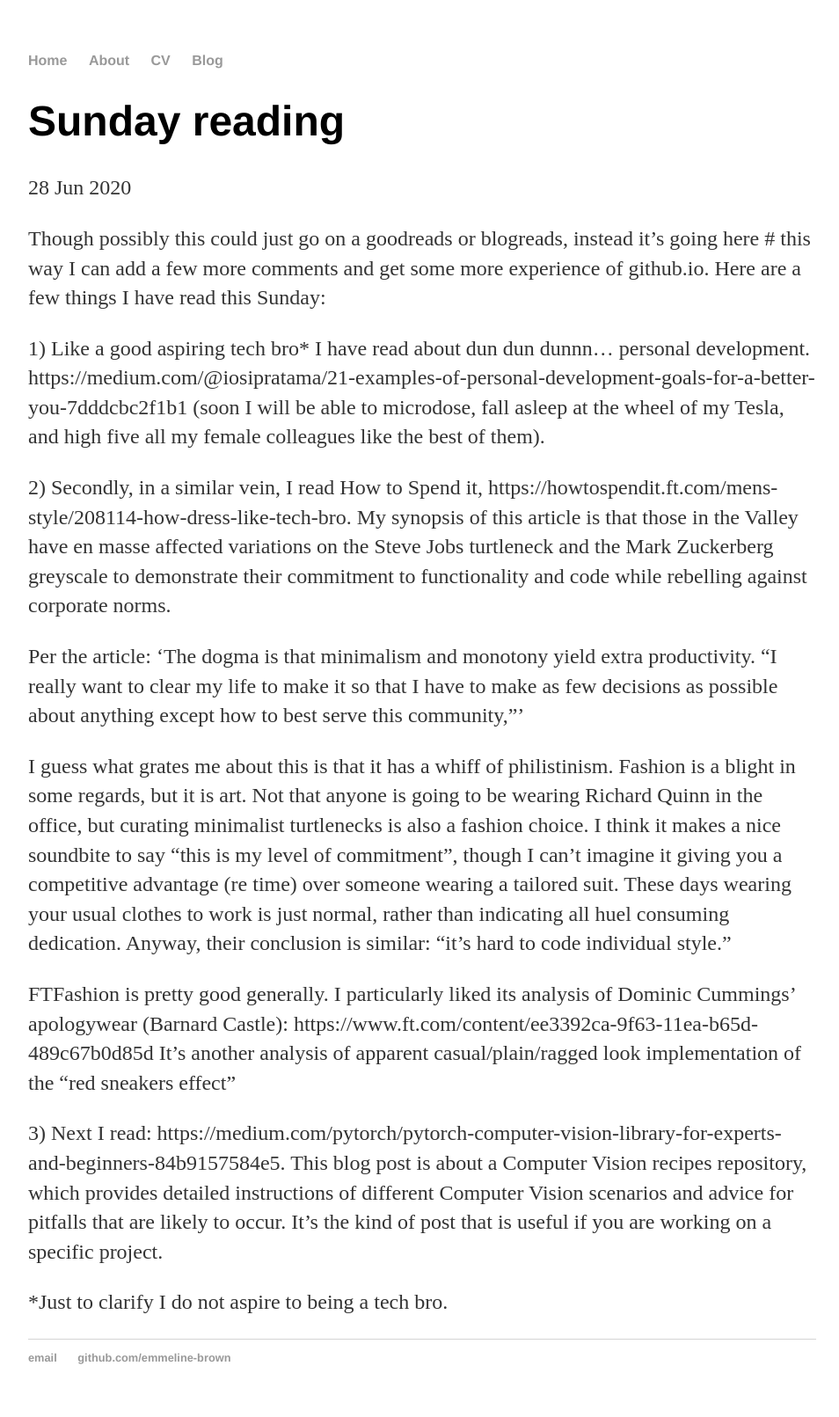
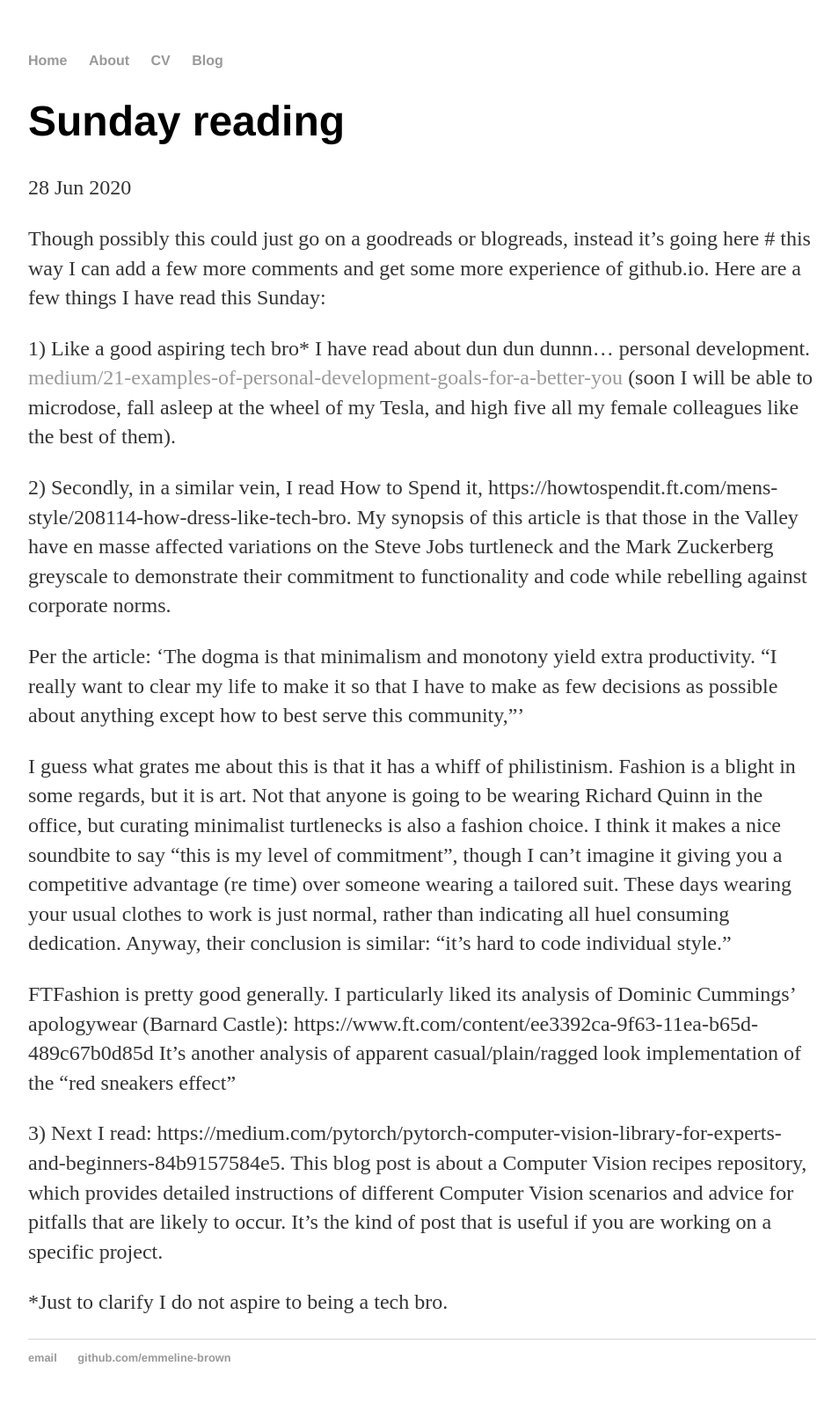
Before and after one commit to emmeline-brown/archive_emmeline-brown.github.io, a Jekyll site: the page built from _posts/2020-06-28-sunday-reading.md, in a window 1280 px wide. Shown: the whole page at 88% size, without its empty margins (160-1114 px from the left). Built offline with Jekyll 4.4.1, drawn with Linux system fonts in a browser that asks for light colours; some of the changed lines change nothing that is shown.

Commit message:
Update 2020-06-28-sunday-reading.md

```diff
--- a/_posts/2020-06-28-sunday-reading.md
+++ b/_posts/2020-06-28-sunday-reading.md
@@ -8,7 +8,7 @@ Though possibly this could just go on a goodreads or blogreads, instead it's goi
 Here are a few things I have read this Sunday:
 
 1) Like a good aspiring tech bro* I have read about dun dun dunnn... personal development.
-https://medium.com/@iosipratama/21-examples-of-personal-development-goals-for-a-better-you-7dddcbc2f1b1 (soon I will be able to microdose, fall asleep at the wheel of
+[medium/21-examples-of-personal-development-goals-for-a-better-you](https://medium.com/@iosipratama/21-examples-of-personal-development-goals-for-a-better-you-7dddcbc2f1b1) (soon I will be able to microdose, fall asleep at the wheel of
 my Tesla, and high five all my female colleagues like the best of them).
 
 2) Secondly, in a similar vein, I read How to Spend it, https://howtospendit.ft.com/mens-style/208114-how-dress-like-tech-bro. My synopsis of this article
```
